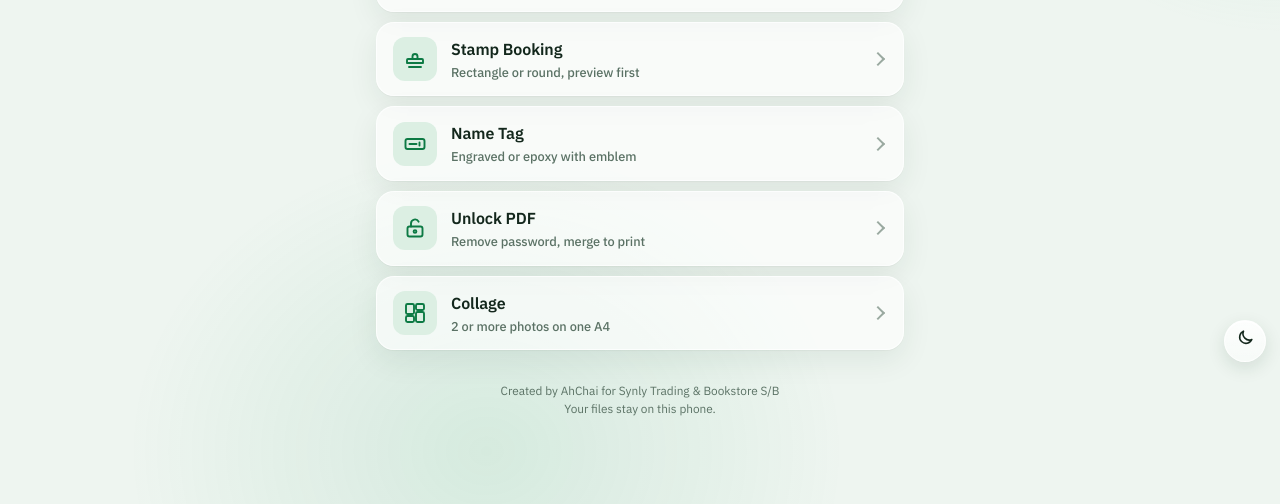
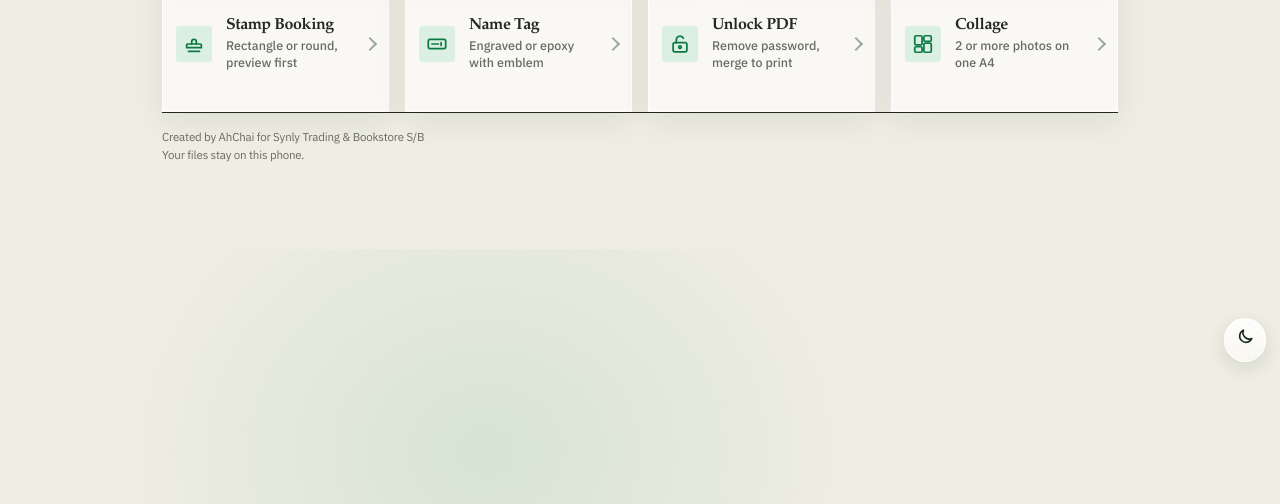
Before and after one commit to Trulypureman/ic-pwa, a plain HTML site: page index.html in a window 1280 px wide. Shown: the part 424-928 px from the top of the page. After the commit the page ends 800 px from the top, so only its background shows below. Drawn offline with Linux system fonts and the light colour scheme.

Commit message:
Apply print-room interface redesign

```diff
--- a/index.html
+++ b/index.html
@@ -368,7 +368,8 @@ footer{color:var(--mu);font-size:.74rem}
 #pi{display:none}
 @page{size:A4;margin:0}
 @media print{body{background:#fff;padding:0}body>*{display:none!important}#pi{display:block!important;width:210mm;height:297mm}}
-</style></head><body>
+</style><link rel="stylesheet" href="print-room.css?v=1">
+</head><body>
 <header><div class="hbar"><button class="ib" id="back" aria-label="Back to home" hidden><svg viewBox="0 0 24 24" fill="none" stroke="currentColor" stroke-width="2.2" stroke-linecap="round" stroke-linejoin="round"><path d="M15 18l-6-6 6-6"/></svg></button><div class="lg" id="egg"><img src="logo.png" alt="Synly" draggable="false"></div><div class="ht"><h1 id="ttl">Synly Printing Services</h1><p id="stl">Synly Trading <span id="egg2" class="amp">&amp;</span> Bookstore S/B</p></div><nav class="hnav" aria-label="Shop"><button class="hb" data-go="about">About us</button><button class="hb" data-go="contact">Contact us</button></nav></div>
 </header>
 <main>
```
